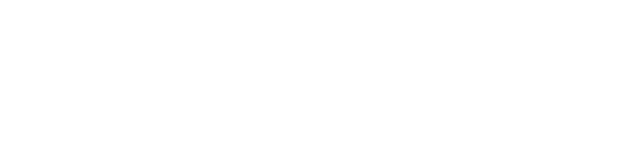
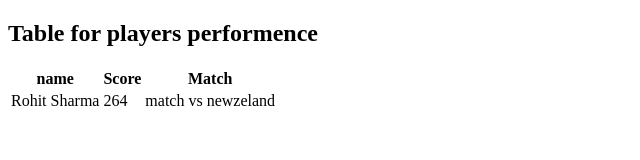
Before and after one commit to sabujghorai/HTML, a plain HTML site: page Chapter_4/ Cricket_scoreboard.html in a window 1280 px wide. Shown: the whole page, without its empty margins (0-640 px from the left). Drawn offline with Linux system fonts and the light colour scheme.

Commit message:
updated the trave_form.html file and Cricket_scoreboard file

```diff
--- a/Chapter_4/ Cricket_scoreboard.html
+++ b/Chapter_4/ Cricket_scoreboard.html
@@ -8,6 +8,23 @@
     <title>Scoreboard</title>
 </head>
 <body>
+    <table>
+        <h2>Table for players performence</h2>
+        <thead>
+            <tr>
+                <th>name</th>
+                <th>Score</th>
+                <th>Match</th>
+            </tr>
+        </thead>
 
+        <tbody>
+            <tr>
+                <td>Rohit Sharma</td>
+                <td>264</td>
+                <td>match vs newzeland</td>
+            </tr>
+        </tbody>
+    </table>
 </body>
 </html>
```
Also changed, not shown: Chapter_4/Travel_form.html (+1 -1 lines).
